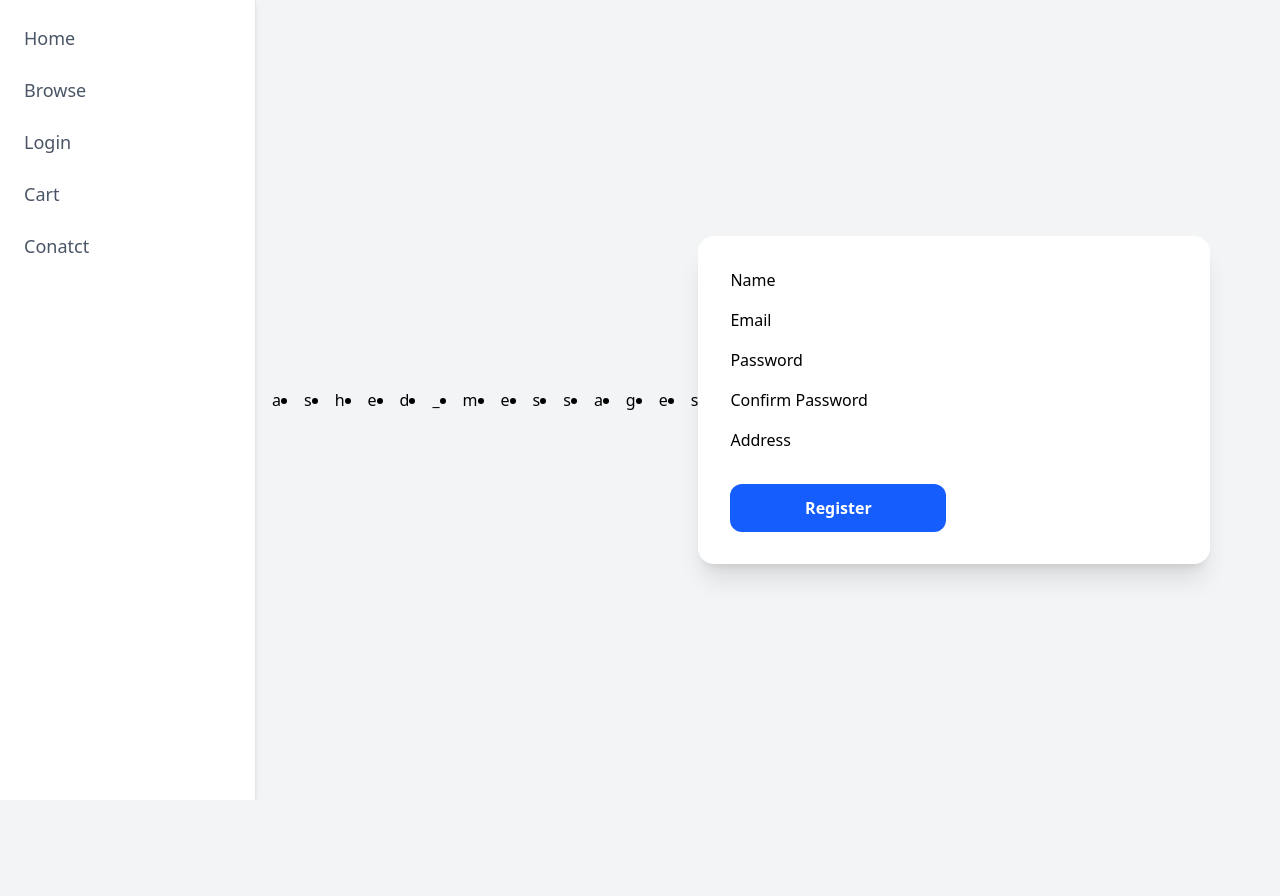
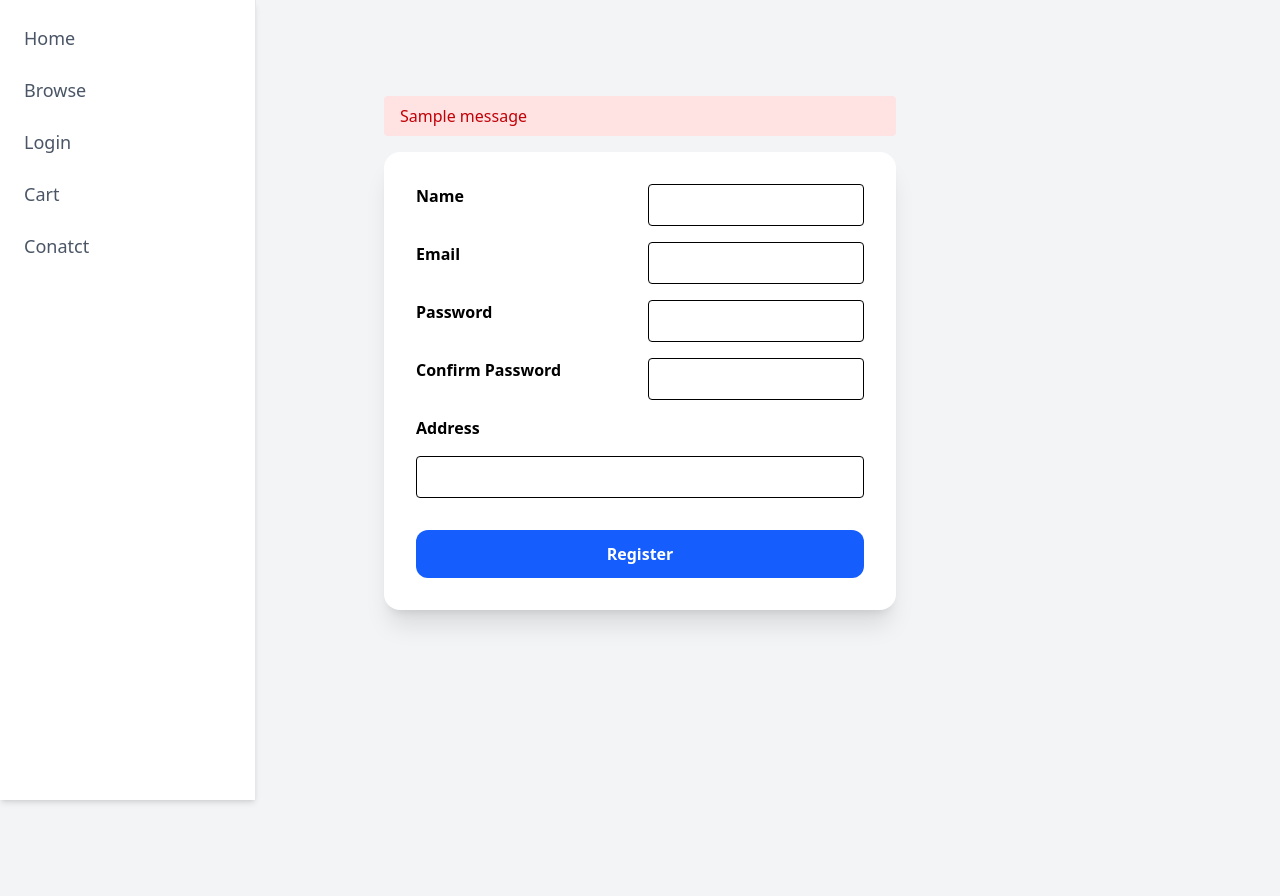
Before and after one commit to JaysonRM2008/cooking_your_way, a Flask app: template templates/register.html.jinja in a window 1280 px wide. Before the commit the page ends 800 px from the top, so only its background shows below. Run offline with Flask 3, Linux system fonts and the light colour scheme; the template is opened without the code that fills it, so the values that code supplies are empty; tables that the repository leaves empty or names only in its code hold one stand-in row (values such as "Sample post"); one stand-in notice (Sample message) is shown.

Commit message:
Last code of the year

```diff
--- a/main.py
+++ b/main.py
@@ -135,44 +135,45 @@ def cart():
 
     return render_template("cart.html.jinja", cart=result)
 
-
-@app.route("/register", methods=["POST", "GET"])
+@app.route("/register", methods=["GET", "POST"])
 def register():
     if request.method == "POST":
         name = request.form["name"]
-
         email = request.form["email"]
-
         password = request.form["password"]
         confirm_password = request.form["confirm_password"]
-
         address = request.form["address"]
 
+        # Validation
         if password != confirm_password:
             flash("Passwords do not match!")
+            return render_template("register.html.jinja")
 
-        elif len(password) < 8:
+        if len(password) < 8:
             flash("Password must be at least 8 characters long!")
-            flash("password is too short")
-        else:
-            connection = connect_db()
+            return render_template("register.html.jinja")
 
-            cursor = connection.cursor()
+        connection = connect_db()
+        cursor = connection.cursor()
 
         try:
             cursor.execute("""
-                INSERT INTO `User` ( `Name`, `Email`, `Password`, `Address`)
-                            VALUES (%s, %s, %s, %s)
-                """, (name, email, password, address))
+                INSERT INTO `User` (`Name`, `Email`, `Password`, `Address`)
+                VALUES (%s, %s, %s, %s)
+            """, (name, email, password, address))
+
+            connection.commit()
+
+        except pymysql.err.IntegrityError:
+            flash("Email already registered!")
+            return render_template("register.html.jinja")
+
+        finally:
             connection.close()
 
-        except pymysql.err.IntegrityError:
-                flash("Email already registered!")
-                connection.close()
-        else:
-            return redirect('/login')
+        return redirect('/login')
 
-        return render_template("register.html.jinja")
+    return render_template("register.html.jinja")
 
 
 @app.route("/login", methods=["GET", "POST"])
--- a/templates/register.html.jinja
+++ b/templates/register.html.jinja
@@ -4,41 +4,51 @@
   <meta charset="UTF-8" />
   <meta name="viewport" content="width=device-width, initial-scale=1.0" />
   <script src="https://cdn.jsdelivr.net/npm/@tailwindcss/browser@4"></script>
+  <title>Register</title>
 </head>
-  <body class="bg-gray-100 flex items-center justify-center min-h-screen">
+
+<body class="bg-gray-100 min-h-screen">
+
 {% include "components/navbar.html.jinja" %}
 
-{% for message in ("get_flashed_messages")%}
-<li>{{message}}</li>
-{%endfor%}
+<!-- Flash Messages -->
+<div class="max-w-lg mx-auto mt-24 mb-4">
+  {% for message in get_flashed_messages() %}
+    <div class="bg-red-100 text-red-700 px-4 py-2 rounded mb-2">
+      {{ message }}
+    </div>
+  {% endfor %}
+</div>
 
- <form method="post" class="bg-white p-8 rounded-2xl shadow-xl w-full max-w-lg grid grid-cols-2 gap-4">
-    <label> Name</label>
-    <input name="name" required>
+<!-- Register Form -->
+<form
+  method="post"
+  class="bg-white p-8 rounded-2xl shadow-xl w-full max-w-lg mx-auto grid grid-cols-2 gap-4"
+>
 
-  <label>Email</label>
-    <input name="email" required type="email">
+  <label class="font-semibold">Name</label>
+  <input name="name" required class="border rounded px-3 py-2">
 
-    <label> Password </label>
-    <input name="password" required type="password">
+  <label class="font-semibold">Email</label>
+  <input name="email" type="email" required class="border rounded px-3 py-2">
 
-      <label> Confirm Password </label>
-    <input name="confirm_password" required type="password">
+  <label class="font-semibold">Password</label>
+  <input name="password" type="password" required class="border rounded px-3 py-2">
 
-<label>Address</label>
-<input name="address" required >
+  <label class="font-semibold">Confirm Password</label>
+  <input name="confirm_password" type="password" required class="border rounded px-3 py-2">
 
-<button type="submit" class="w-full mt-4 bg-blue-600 text-white font-semibold py-3 rounded-xl hover:bg-blue-700 transition">Register</button>
+  <label class="font-semibold">Address</label>
+  <input name="address" required class="border rounded px-3 py-2 col-span-2">
+
+  <button
+    type="submit"
+    class="col-span-2 mt-4 bg-blue-600 text-white font-semibold py-3 rounded-xl hover:bg-blue-700 transition"
+  >
+    Register
+  </button>
 
 </form>
-</div>
 
 </body>
-
-
-
-
-
-    </main>
-  </body>
 </html>
```
Also changed, not shown: templates/browse.html.jinja (+15 -0 lines), templates/cart.html.jinja (+20 -13 lines), templates/product.html.jinja (+2 -6 lines), static/product/Screen-Shot-2019-03-26-at-3.16.52-PM.jpg (added), static/product/mexican-torta-e1523296104751.jpg (added). Lines whose indentation alone changed are shown as unchanged.
